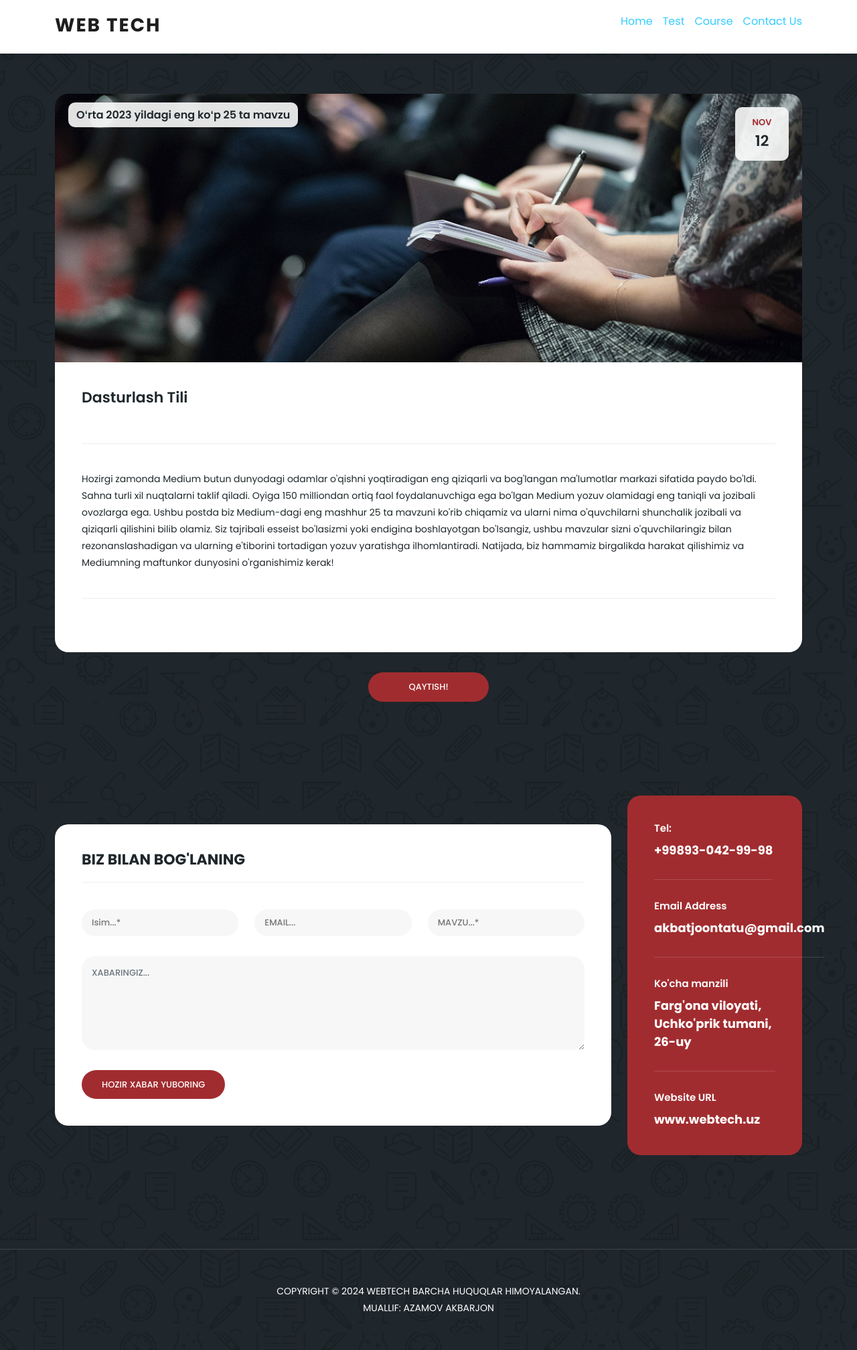
After one commit to Asilbek-MR/webtech, a Django app: page /blog-detail/1/ in a window 1280 px wide. The commit adds this page. Shown: the whole page at 67% size. Run offline with Django 4.2, Linux system fonts and the light colour scheme; data comes from the database, SQL or seed files in the repository; both versions use the stored data as it was after the commit; some libraries are stand-ins or nearby versions.

Commit message:
add some feature

```diff
--- a/config/settings.py
+++ b/config/settings.py
@@ -29,10 +29,10 @@
 
 
 # CSRF_TRUSTED_ORIGINS  = ['https://bytebytedo.com', 'https://16.16.209.64']
-CSRF_TRUSTED_ORIGINS  = ['https://bytebytedo.com','http://localhost:8000','http://16.171.199.73']
+CSRF_TRUSTED_ORIGINS  = ['https://bytebytedo.com','http://localhost:8000','http://16.171.199.73','http://0.0.0.0:8000']
 
-SESSION_COOKIE_SECURE = True
-CSRF_COOKIE_SECURE = True
+# SESSION_COOKIE_SECURE = True
+# CSRF_COOKIE_SECURE = True
 
 # Application definition
 
--- a/donwapp/urls.py
+++ b/donwapp/urls.py
@@ -2,7 +2,7 @@
 from .views import (
     index, detail, done, feedback,
     contact,test,course,course_detail,test_detail,
-    quiz,submit_quiz
+    quiz,submit_quiz, article
     )
 
 
@@ -18,5 +18,7 @@
     path('feedback/', feedback, name='feedback'),
     path('quiz/', quiz, name='quiz'),
     path('submit_quiz/', submit_quiz, name='submit_quiz'),
+    path('blog-detail/<int:id>/', article, name='article'),
+
 
 ]
--- a/donwapp/views.py
+++ b/donwapp/views.py
@@ -119,3 +119,12 @@
     text = request.POST.get('message')
     Feedback.objects.create(name=name, email=email, subject=subject, text=text)
     return render(request, 'feedback.html')
+
+
+
+def article(request,id):
+    object = Article.objects.filter(id=id).first()
+    context = {
+        "object":object
+    }
+    return render(request, 'article.html',context)
--- /dev/null
+++ b/requirements.txt
@@ -0,0 +1,3 @@
+# To ensure app dependencies are ported from your virtual environment/host machine into your container, run 'pip freeze > requirements.txt' in the terminal to overwrite this file
+django==5.0.1
+gunicorn==21.2.0
--- /dev/null
+++ b/templates/article.html
@@ -0,0 +1,45 @@
+{% extends "index.html" %}
+{% load static %}
+
+
+
+{% block content %}
+
+<section class="meetings-page" id="meetings">
+    <div class="container">
+      <div class="row">
+        <div class="col-lg-12">
+          <div class="row">
+            <div class="col-lg-12">
+              <div class="meeting-single-item">
+                <div class="thumb">
+                  <div class="price">
+                    <span>{{object.title}}</span>
+                  </div>
+                  <div class="date">
+                    <h6>Nov <span>12</span></h6>
+                  </div>
+                  <a href="meeting-details.html"><img src="assets/images/single-meeting.jpg" alt=""></a>
+                </div>
+                <div class="down-content">
+                  <a href="#"><h4>{{object.summary}}</h4></a>
+                  <p class="description">
+                    {{object.body}}
+                  </p>
+
+                </div>
+              </div>
+            </div>
+            <div class="col-lg-12">
+              <div class="main-button-red">
+                <a href="{% url 'index' %}">Qaytish!</a>
+              </div>
+            </div>
+          </div>
+        </div>
+      </div>
+    </div>
+  </section>
+
+
+{% endblock content %}
--- a/templates/index.html
+++ b/templates/index.html
@@ -22,7 +22,12 @@
     <link rel="stylesheet" href="{% static "assets/css/owl.css" %}">
     <link rel="stylesheet" href="{% static "assets/css/lightbox.css" %}">
 <!--
-
+1. Dasturni main pagan to’g’rilash
+2. Word yorish 3 bob uchun
+3. Testni to’g’rilab berish remove social media icon.
+4. Maqolalarni to’ldirish.
+5. Fikirlarni ham to’g’rilash.
+6. Ma’lumotlarni to’g’rilb chiqish.
 TemplateMo 569 Edu Meeting
 
 https://templatemo.com/tm-569-edu-meeting
@@ -96,6 +101,7 @@
           <div class="owl-service-item owl-carousel">
 
             {% for i in article %}
+            <a href="{% url 'article' i.id %}">
             <div class="item">
               <div class="icon">
                 <img src="{% static "assets/images/service-icon-01.png" %}" alt="">
@@ -105,6 +111,7 @@
                 <p></p>
               </div>
             </div>
+          </a>
             {%  endfor %}
 
 
--- a/templates/test.html
+++ b/templates/test.html
@@ -36,7 +36,7 @@
                     <span>{{i.name}}</span>
                   </div>
 
-                  <a href="{% if i.title == 'Django' %}https://www.proprofs.com/quiz-school/ugc/story.php?title=mzk1ntaznwherc{% elif i.title == 'sql' %}https://www.proprofs.com/quiz-school/ugc/story.php?title=nodejs-6sg{% elif i.title == 'Html' %} https://www.proprofs.com/quiz-school/ugc/story.php?title=html-434u6 {% elif i.title == 'Python' %}https://www.proprofs.com/quiz-school/ugc/story.php?title=python-382uo{% endif %}"><img src="{{ i.image.url }}" alt="New Lecturer Meeting"></a>
+                  <a href="{% if i.title == 'Django' %}https://www.proprofs.com/quiz-school/ugc/story.php?title=django-32h{% elif i.title == 'Sql' %}https://www.proprofs.com/quiz-school/ugc/story.php?title=ndawmje3mwaft7{% elif i.title == 'Html' %}https://www.proprofs.com/quiz-school/ugc/story.php?title=html-436qf{% elif i.title == 'Python' %}https://www.proprofs.com/quiz-school/ugc/story.php?title=python-386ur{% endif %}"><img src="{{ i.image.url }}" alt="New Lecturer Meeting"></a>
                 </div>
                 <div class="down-content">
                   <div class="date">
```
Also changed, not shown: category/about_sql_5dcf267e9c.jpg (added), db.sqlite3.
